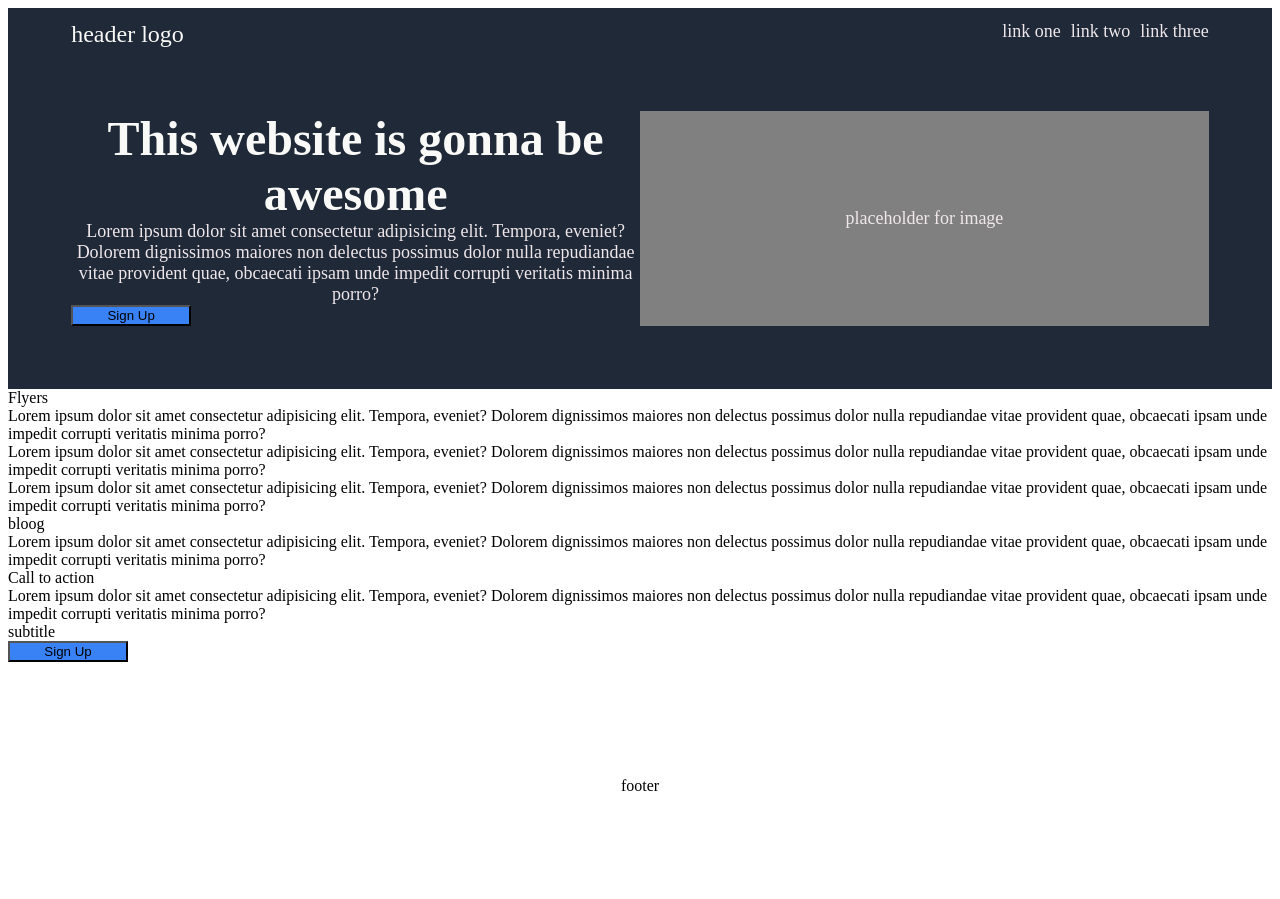
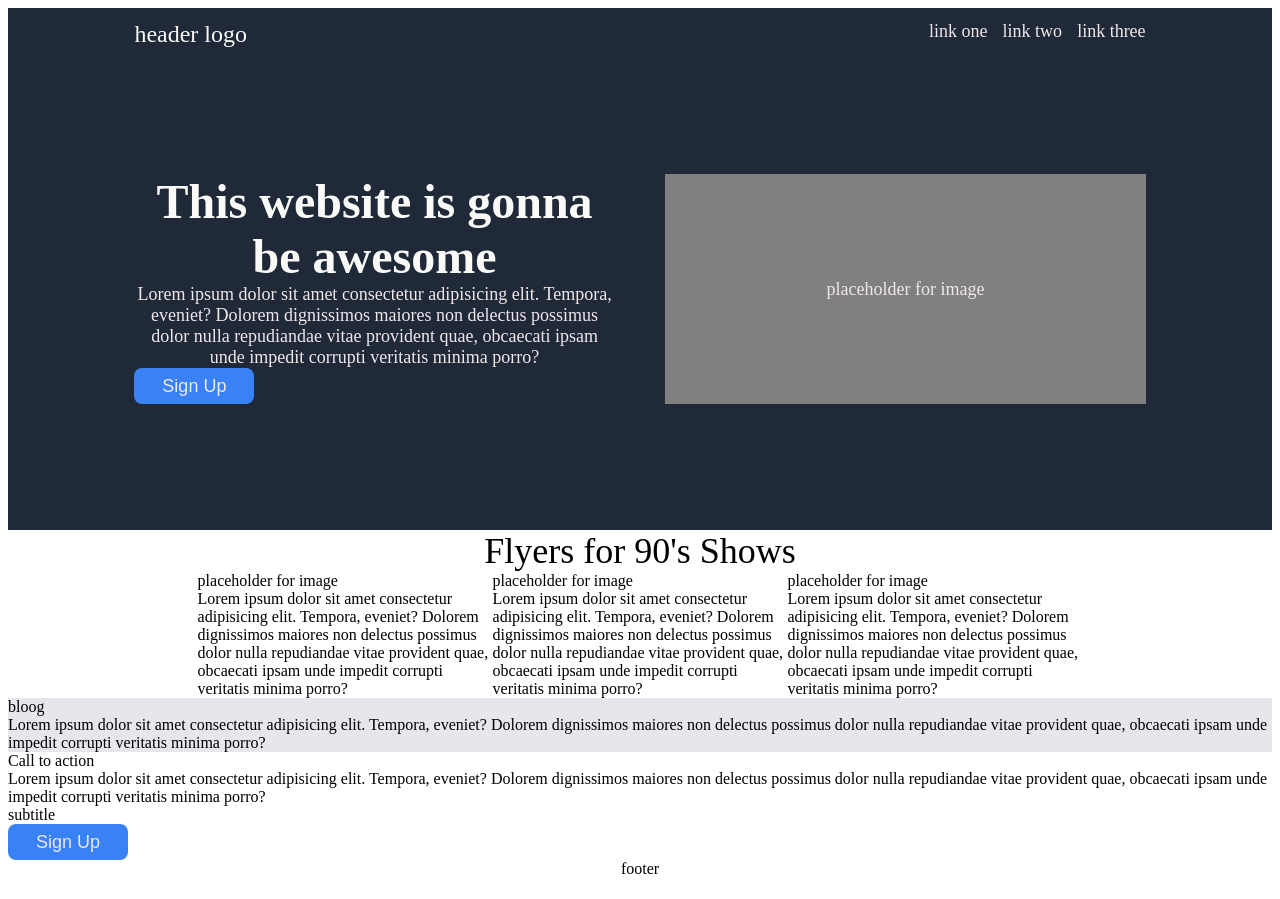
Before and after one commit to p4ridge/Punk-Flyers, a plain HTML site: page index.html in a window 1280 px wide. Before the commit the page ends 816 px from the top, so only its background shows below. Drawn offline with Linux system fonts and the light colour scheme.

Commit message:
func:style flyers section

```diff
--- a/index.html
+++ b/index.html
@@ -44,11 +44,21 @@
   </div>
   <div class="content">
   <div class="flyers">
-        Flyers
-        <div class="card">Lorem ipsum dolor sit amet consectetur adipisicing elit. Tempora, eveniet? Dolorem dignissimos maiores non delectus possimus dolor nulla repudiandae vitae provident quae, obcaecati ipsam unde impedit corrupti veritatis minima porro?</div>
-        <div class="card">Lorem ipsum dolor sit amet consectetur adipisicing elit. Tempora, eveniet? Dolorem dignissimos maiores non delectus possimus dolor nulla repudiandae vitae provident quae, obcaecati ipsam unde impedit corrupti veritatis minima porro?</div>
-        <div class="card">Lorem ipsum dolor sit amet consectetur adipisicing elit. Tempora, eveniet? Dolorem dignissimos maiores non delectus possimus dolor nulla repudiandae vitae provident quae, obcaecati ipsam unde impedit corrupti veritatis minima porro?</div>
-    </div>
+       <div class="flyers-header"> Flyers for 90's Shows </div>
+       <div class="flyers-content">
+       <div class="flyers-container">
+          <div class="flyer-image">placeholder for image</div>
+          <div class="card">Lorem ipsum dolor sit amet consectetur adipisicing elit. Tempora, eveniet? Dolorem dignissimos maiores non delectus possimus dolor nulla repudiandae vitae provident quae, obcaecati ipsam unde impedit corrupti veritatis minima porro?</div>
+        </div>
+        <div class="flyers-container">
+          <div class="flyer-image">placeholder for image</div>
+          <div class="card">Lorem ipsum dolor sit amet consectetur adipisicing elit. Tempora, eveniet? Dolorem dignissimos maiores non delectus possimus dolor nulla repudiandae vitae provident quae, obcaecati ipsam unde impedit corrupti veritatis minima porro?</div>
+        </div>
+        <div class="flyers-container">
+          <div class="flyer-image">placeholder for image</div>
+          <div class="card">Lorem ipsum dolor sit amet consectetur adipisicing elit. Tempora, eveniet? Dolorem dignissimos maiores non delectus possimus dolor nulla repudiandae vitae provident quae, obcaecati ipsam unde impedit corrupti veritatis minima porro?</div>
+        </div>
+        </div>
   <div class="blog">
         bloog
         <div class="quote">Lorem ipsum dolor sit amet consectetur adipisicing elit. Tempora, eveniet? Dolorem dignissimos maiores non delectus possimus dolor nulla repudiandae vitae provident quae, obcaecati ipsam unde impedit corrupti veritatis minima porro?</div>
--- a/style.css
+++ b/style.css
@@ -7,6 +7,11 @@ button {
     width: 120px;
     background-color: #3882f6;
     flex-grow: 0;
+    border-radius: 8px;
+    color: #EfE7EB;
+    height: 36px;
+    font-size: 18px;
+    border: none;
 }
 a, .subtitle, .image-container {
     color: #EfE7EB;
@@ -23,14 +28,14 @@ ul {
 .logo-container {
     display: flex;
     justify-content: space-between;
-    margin-left: 5%;
-    margin-right: 5%;
+    margin-left: 10%;
+    margin-right: 10%;
     margin-top: 1%;
 }
 .links {
     margin:0%;
     display: flex;
-    gap: 10px;
+    gap: 15px;
 }
 .logo {
     color: #F9FAF8;
@@ -43,13 +48,14 @@ ul {
 }
 .container {
     display: flex;
-    justify-content: center;
-    margin: 5%;
+    justify-content: space-between;
+    margin: 10%;
 }
 .left-content {
     display: flex;
     flex-direction: column;
    flex: 1;
+   padding-right: 5%;
 }
 .image-container {
     background-color: gray;
@@ -64,6 +70,23 @@ ul {
  flex-direction: column;
  flex: 1;
 }
+.flyers-header {
+    text-align: center;
+    font-size: 36px;
+}
+.flyers-content {
+    display: flex;
+    margin-right: 15%;
+    margin-left: 15%;
+
+}
+.flyers-container {
+    display: flex;
+    flex-direction: column;
+}
+.blog {
+    background-color: #e5e7eb;
+}
 .footer {
     text-align: center;
     margin-bottom: 1%;
```
Also changed, not shown: 1 other file.
